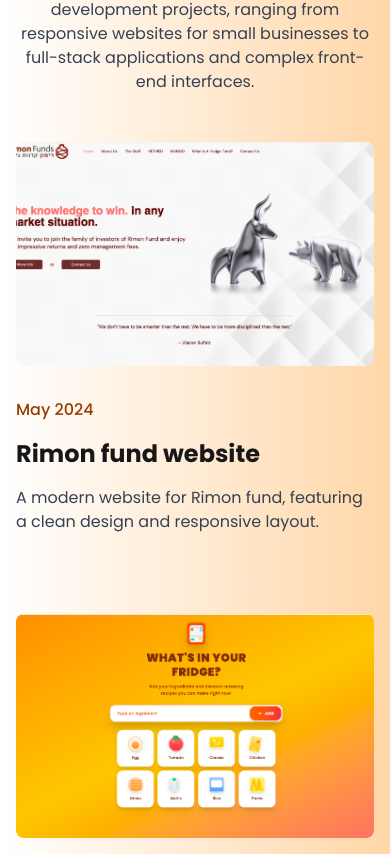
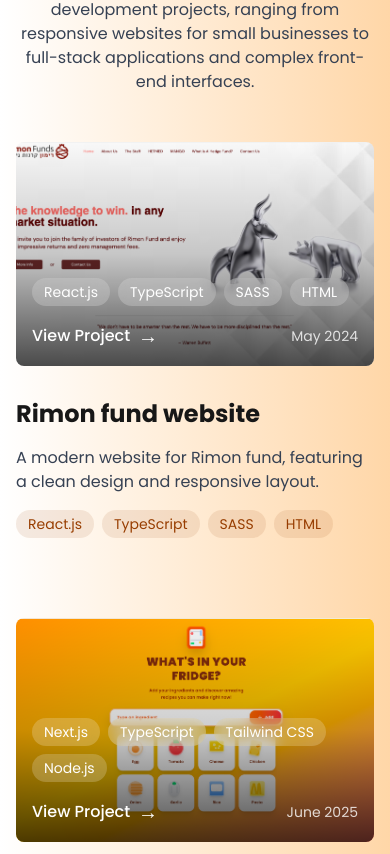
Before and after one commit to Karin-Goldin/karin-portfolio, a Next.js app: page / in a window 390 px wide. Shown: the part 6270-7124 px from the top of the page. Built offline with nearby package versions, Linux system fonts and the light colour scheme.

Commit message:
Fix: Improve project cards mobile view and accessibility

```diff
--- a/src/components/Projects.tsx
+++ b/src/components/Projects.tsx
@@ -64,8 +64,8 @@
                           className="object-cover group-hover:scale-105 transition-transform duration-500"
                         />
                       </div>
-                      <div className="absolute inset-0 bg-gradient-to-t from-black/70 via-black/20 to-transparent opacity-0 group-hover:opacity-100 transition-opacity duration-300 flex items-end">
-                        <div className="p-6 text-white">
+                      <div className="absolute inset-0 bg-gradient-to-t from-black/70 via-black/20 to-transparent md:opacity-0 group-hover:opacity-100 transition-opacity duration-300 flex items-end">
+                        <div className="p-4 md:p-6 text-white w-full">
                           <div className="flex flex-wrap gap-2 mb-4">
                             {project.tech.map((tech, index) => (
                               <span
@@ -76,9 +76,14 @@
                               </span>
                             ))}
                           </div>
-                          <div className="inline-flex items-center gap-2 text-white font-medium group-hover:gap-4 transition-all duration-300">
-                            View Project
-                            <span className="text-xl">→</span>
+                          <div className="flex items-center justify-between">
+                            <div className="inline-flex items-center gap-2 text-white font-medium group-hover:gap-4 transition-all duration-300">
+                              View Project
+                              <span className="text-xl">→</span>
+                            </div>
+                            <div className="text-white/80 text-sm">
+                              {project.year}
+                            </div>
                           </div>
                         </div>
                       </div>
@@ -86,13 +91,20 @@
 
                     {/* Project Info */}
                     <div className="w-full md:w-1/2 space-y-4">
-                      <div className="text-amber-800 font-medium">
-                        {project.year}
-                      </div>
                       <h3 className="text-2xl font-bold group-hover:text-amber-800 transition-colors duration-300">
                         {project.name}
                       </h3>
                       <p className="text-gray-700">{project.description}</p>
+                      <div className="md:hidden flex flex-wrap gap-2 mt-4">
+                        {project.tech.map((tech, index) => (
+                          <span
+                            key={index}
+                            className="px-3 py-1 bg-amber-800/10 rounded-full text-sm text-amber-800"
+                          >
+                            {tech}
+                          </span>
+                        ))}
+                      </div>
                     </div>
                   </a>
                 </div>
```
